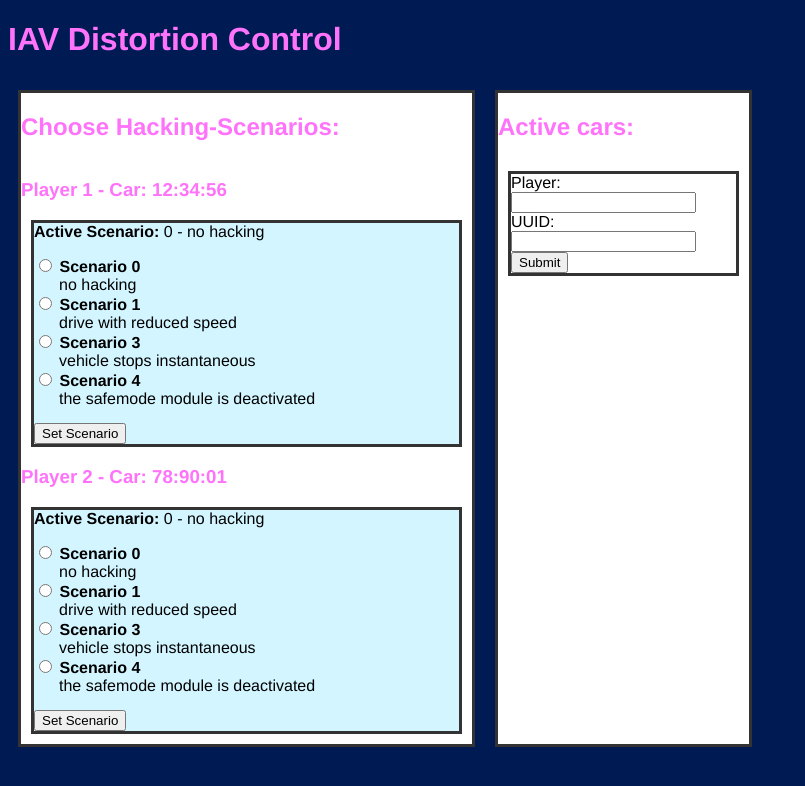
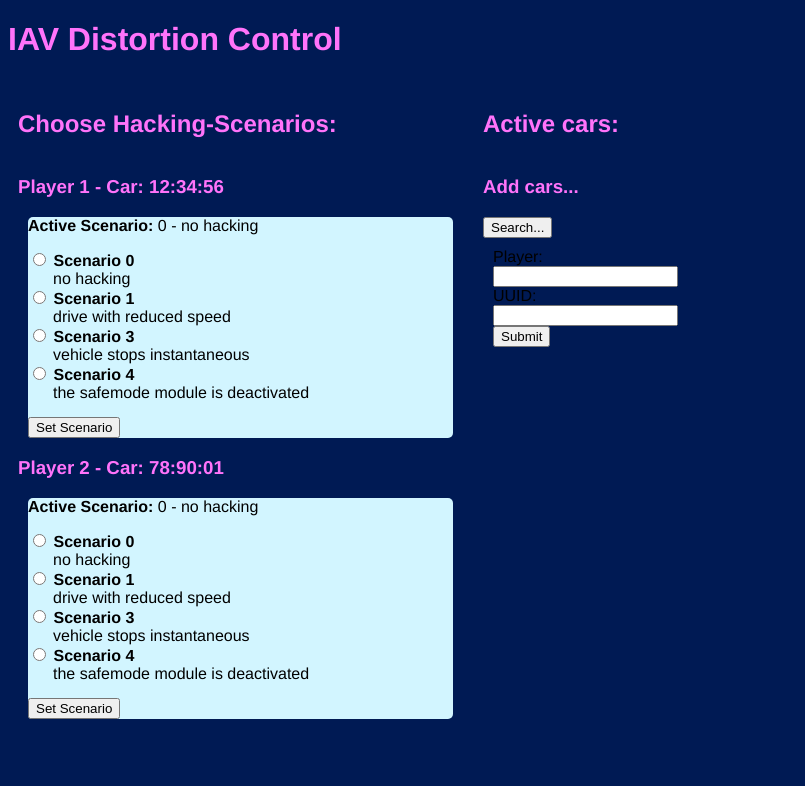
Before and after one commit to iavofficial/IAV_Distortion, a Flask app: page /staff/staff_control in a window 1280 px wide. Shown: the top 786 px of the page, without its empty margins (0-805 px from the left). Run offline with Flask 3, Linux system fonts and the light colour scheme; some libraries are stand-ins or nearby versions.

Commit message:
add interface for search for BLE devices

```diff
--- a/UserInterface/StaffUI.py
+++ b/UserInterface/StaffUI.py
@@ -10,6 +10,7 @@ class StaffUI:
         self.scenarios = cybersecurity_mng.get_all_hacking_scenarios()
         self.socketio = socketio
         self.environment_mng = environment_mng
+        self.devices = []
 
         self.environment_mng.set_staff_ui(self)
 
@@ -43,7 +44,26 @@ class StaffUI:
             self.socketio.emit('update_uuids', self.uuids)
             return
 
+        @self.socketio.on('search_cars')
+        def search_cars():
+            print('Searching for BLE devices')
+            # TODO: interface to environment_manager to activate BLE search to get new_devices
+            new_devices = ['12:34:56', '09:87:65', '43:21:09']  # example list
+            # remove already active uuids:
+            new_devices = [device for device in new_devices if device not in self.uuids.values()]
+            self.socketio.emit('new_devices', new_devices)
+            return
+
+        @self.socketio.on('add_device')
+        def handle_add_device(device):
+            environment_mng.add_vehicle(device)
+            # TODO: exception if device is no longer available
+            # TODO: remove added device from new_devices list
+            self.socketio.emit('device_added', device)
+
+
         def submit():
+            # TODO: delete function, only for development and testing
             player = request.form['player']
             uuid = request.form['uuid']
             self.environment_mng.set_player_uuid_mapping(player_id=player, uuid=uuid)
@@ -64,4 +84,3 @@ class StaffUI:
     def update_map_of_uuids(self, map_of_uuids):
         self.uuids = map_of_uuids
         self.socketio.emit('update_uuids', self.uuids)
-        print(self.uuids)
--- a/UserInterface/static/staff_control.css
+++ b/UserInterface/static/staff_control.css
@@ -6,9 +6,10 @@
 .flexbox-item{
     min-width: 225px;
     margin: 10px;
+    border-radius: 5px;
     /* below only for design*/
-    border: 3px solid #333;
-    background-color: white;
+    /*border: 3px solid #333;
+    background-color: white;*/
 }
 
 .flexbox-hacking_cars{
@@ -16,7 +17,6 @@
     flex-direction: column;
     justify-items: flex-start;
     align-items: flex-start;
-
 }
 
 .flexbox-hacking_scenarios{
@@ -42,6 +42,10 @@
         margin-bottom: 15px;
 }
 
-.flexbox-activeCars{
+.flexbox-manageCars{
 
 }
+
+.flexbox-activeCars{
+    background-color: #d2f5ff;
+}
--- a/UserInterface/templates/staff_control.html
+++ b/UserInterface/templates/staff_control.html
@@ -45,13 +45,25 @@
             </div>
         </div>
 
-        <div id="data" class="flexbox-item flexbox-activeCars">
+        <div id="data" class="flexbox-item flexbox-manageCars">
             <h2>Active cars:</h2>
-            <table id="table-container"></table>
+            <table class="flexbox-item flexbox-activeCars" id="table-container"></table>
 
+            <h3>Add cars... </h3>
+            <button id="search_cars"> Search... </button>
+            <ul class="flexbox-item flexbox-activeCars" id="devices"></ul>
+
+        <!-- div below only for development and testing -->
         <div class="flexbox-item">
-            <form action="{{ url_for('staffUI_bp.submit') }}" method="post"><label for="player">Player:</label><br><input type="text" id="player" name="player"><br><label for="uuid">UUID:</label><br><input type="text" id="uuid" name="uuid"><br><input type="submit" value="Submit"></form>
+            <form action="{{ url_for('staffUI_bp.submit') }}" method="post">
+                <label for="player">Player:</label><br>
+                <input type="text" id="player" name="player"><br>
+                <label for="uuid">UUID:</label><br>
+                <input type="text" id="uuid" name="uuid"><br>
+                <input type="submit" value="Submit">
+            </form>
         </div>
+
         </div>
 
     </div>
@@ -100,6 +112,35 @@
         document.getElementById('table-container').appendChild(uuids_table);
     });
 
+    <!-- buttons to search and add cars -->
+        var search_cars = document.getElementById("search_cars");
+        var add_car = document.getElementById("add_car");
+
+        search_cars.onclick = function() {
+          socket.emit('search_cars');
+        }
+
+
+        var deviceList = document.getElementById("devices");
+        socket.on('new_devices', function(devices){
+          devices.forEach(function(device) {
+            var li = document.createElement('li');
+            li.appendChild(document.createTextNode(device));
+            var addButton = document.createElement('button');
+            addButton.textContent = 'Add';
+            addButton.onclick = function(){ addDevice(device); };
+            li.appendChild(addButton);
+            deviceList.appendChild(li);
+          });
+        });
+
+
+
+        function addDevice(device) {
+          socket.emit('add_device', device);
+        }
+
+
 
 </script>
 
```
